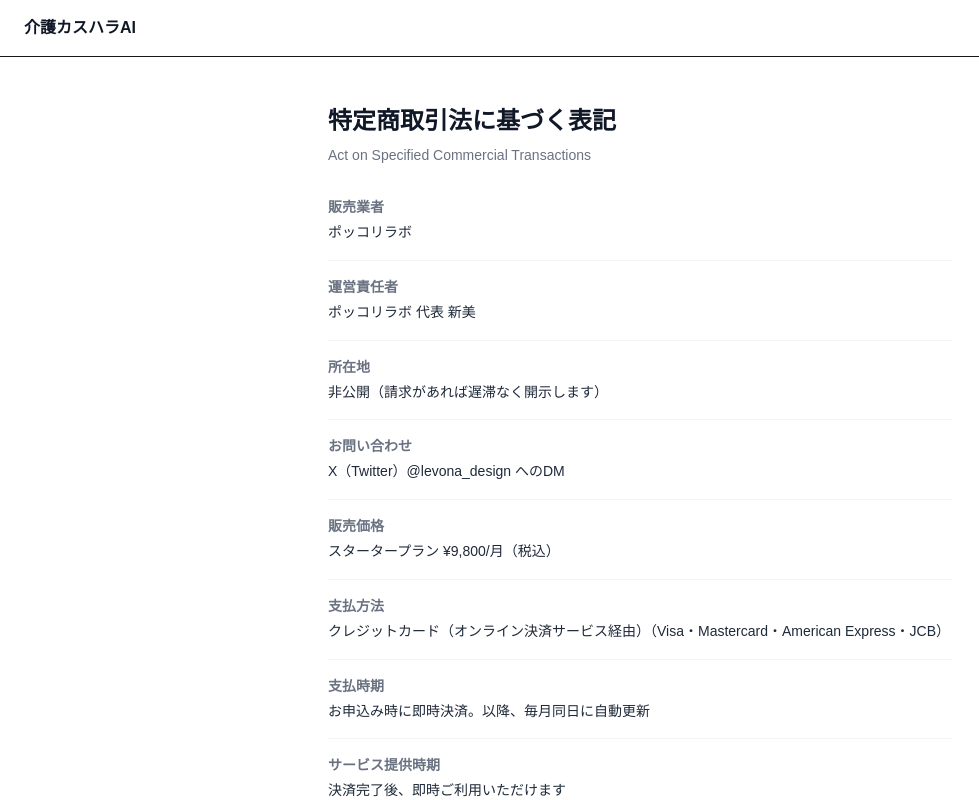
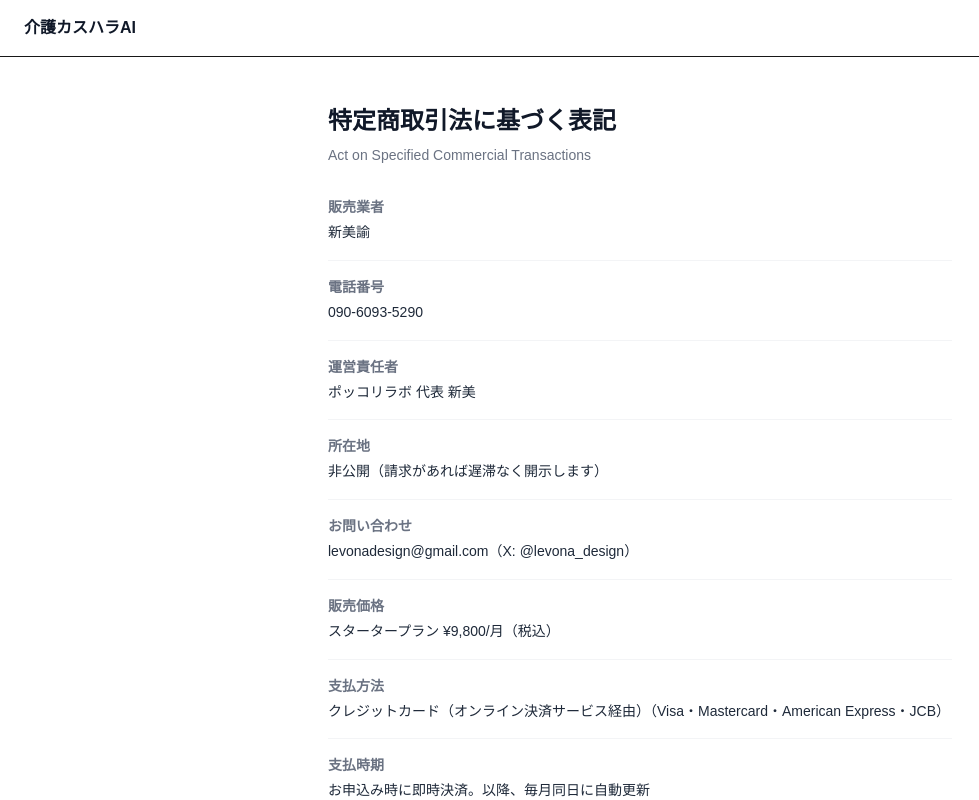
Before and after one commit to pokkori/kaigo-custharass-ai, a Next.js app: page /legal in a window 1280 px wide. Shown: the top 800 px of the page, without its empty margins (0-979 px from the left). Built offline with nearby package versions, Linux system fonts and the light colour scheme.

Commit message:
fix: 特商法表記更新（販売業者・電話番号・メールアドレス）

```diff
--- a/app/legal/page.tsx
+++ b/app/legal/page.tsx
@@ -1,10 +1,11 @@
 import Link from "next/link";
 
 const ITEMS = [
-  { label: "販売業者", value: "ポッコリラボ" },
+  { label: "販売業者", value: "新美諭" },
+  { label: "電話番号", value: "090-6093-5290" },
   { label: "運営責任者", value: "ポッコリラボ 代表 新美" },
   { label: "所在地", value: "非公開（請求があれば遅滞なく開示します）" },
-  { label: "お問い合わせ", value: "X（Twitter）@levona_design へのDM" },
+  { label: "お問い合わせ", value: "levonadesign@gmail.com（X: @levona_design）" },
   { label: "販売価格", value: "スタータープラン ¥9,800/月（税込）" },
   { label: "支払方法", value: "クレジットカード（オンライン決済サービス経由）（Visa・Mastercard・American Express・JCB）" },
   { label: "支払時期", value: "お申込み時に即時決済。以降、毎月同日に自動更新" },
```
